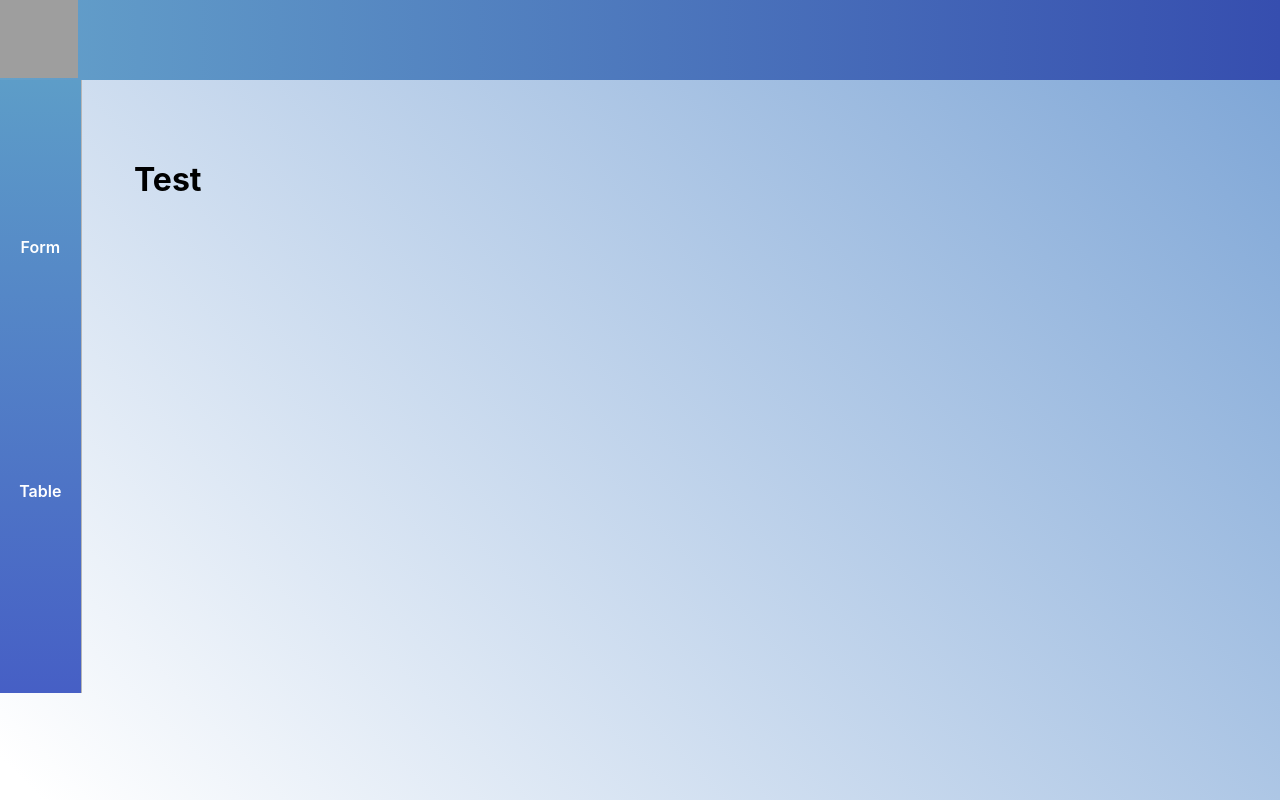
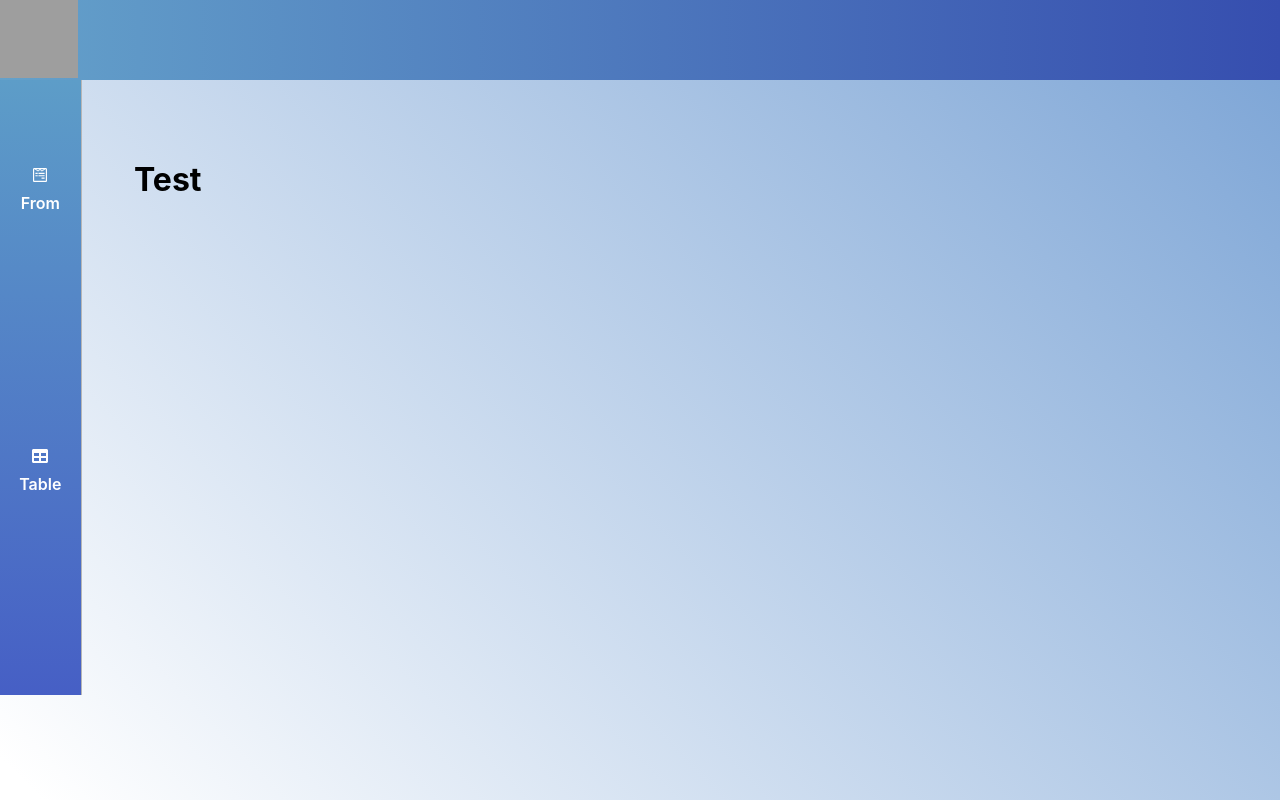
Before and after one commit to BoyanK95/yara2023, a React (Create React App) app in the folder React/ReactAssignment/yara-react-assignment/: page / in a window 1280 px wide. Built offline with nearby package versions, Linux system fonts and the light colour scheme; grey boxes are pictures that could not be loaded.

Commit message:
Added Icons to From and Table

```diff
--- a/React/ReactAssignment/yara-react-assignment/src/components/Layout/SideNavBar/SideNavbar.js
+++ b/React/ReactAssignment/yara-react-assignment/src/components/Layout/SideNavBar/SideNavbar.js
@@ -1,4 +1,5 @@
 import { NavLink } from 'react-router-dom';
+import { FaTable, FaWpforms } from 'react-icons/fa';
 import classes from './SideNavbar.module.css';
 
 const SideNavbar = () => {
@@ -8,12 +9,18 @@ const SideNavbar = () => {
                 <ul>
                     <li>
                         <NavLink activeClassName={classes.active} to='/form'>
-                            Form
+                            <div>
+                                <FaWpforms />
+                                <p>From</p>
+                            </div>
                         </NavLink>
                     </li>
                     <li>
                         <NavLink activeClassName={classes.active} to='/table'>
-                            Table
+                            <div>
+                                <FaTable />
+                                <p>Table</p>
+                            </div>
                         </NavLink>
                     </li>
                 </ul>
--- a/React/ReactAssignment/yara-react-assignment/src/components/Layout/SideNavBar/SideNavbar.module.css
+++ b/React/ReactAssignment/yara-react-assignment/src/components/Layout/SideNavBar/SideNavbar.module.css
@@ -11,12 +11,7 @@
     background-image: linear-gradient( rgb(93, 157, 200), rgb(70, 95, 197))
 }
 
-.sidebar nav {
-    height: 100%;
-}
-
 .sidebar ul {
-    /* height: 100%; */
     list-style: none;
     display: block;
     padding: 0;
@@ -24,8 +19,8 @@
 }
 
 .sidebar li {
-    margin: 7.8rem 0rem;
-    padding: 2rem 0;
+    margin: 3.3rem 0rem;
+    padding: 2.13rem 0;
     margin-bottom: 10rem;
     text-align: center;
 }
@@ -45,28 +40,6 @@
     border-bottom: 3px solid #0a2c58;
 }
 
-/* .sideNavbar {
-    display: flex;
-    flex-direction: column;
-    justify-content: space-between;
-    width: 130px;
-    height: 100vh;
-    box-sizing: border-box;
-    border-right: 0.5px solid rgb(182, 182, 182);
-    padding: 9px 0;
-    margin: 0;
-    background-color: linear-gradient(45deg, rgb(98, 160, 202) 0%, rgb(54, 78, 175) 100%);
-} */
-/* nav .nav-item {
-    height: 80px;
-    display: flex;
-    flex-direction: column;
-    justify-content: center;
-    align-items: center;
+.sidebar p {
+    padding: 0.4rem;
 }
-.nav-item a {
-    font-size: 14px;
-    font-weight: 600;
-    text-align: center;
-    color: black;
-} */
--- a/React/ReactAssignment/yara-react-assignment/src/pages/HomePage.js
+++ b/React/ReactAssignment/yara-react-assignment/src/pages/HomePage.js
@@ -0,0 +1,6 @@
+
+const HomePage = () => {
+    <main>
+        <h1>Welcome to my Yara React App</h1>
+    </main>
+}
```
